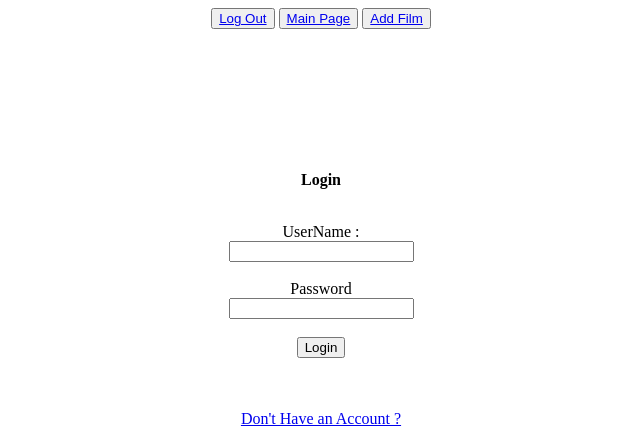
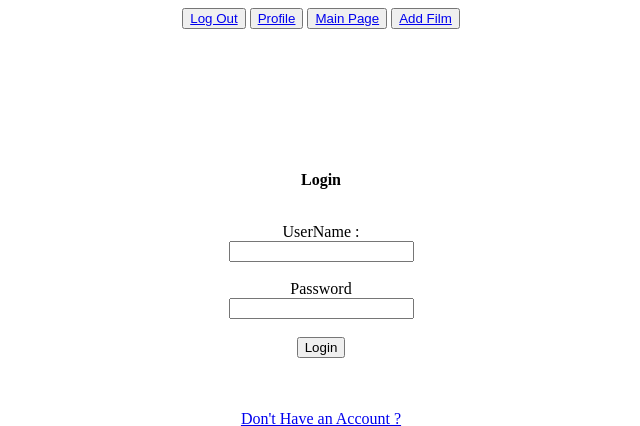
Before and after one commit to Amin-Rabbani/MovieStore, a PHP site: page /login.php in a window 1280 px wide. Shown: the top 426 px of the page, without its empty margins (319-959 px from the left). Run offline with PHP 8.4, Linux system fonts and the light colour scheme; the visitor is signed in with stand-in values (Sample User, id 1).

Commit message:
profile link added.

```diff
--- a/navbar.php
+++ b/navbar.php
@@ -6,6 +6,7 @@
 <body style="text-align: center">
     <?php if(isset($_SESSION['username'])) : ?>
     <button name="logout" id="logout"><a href="server.php?logout=true"> Log Out </a></button>
+    <button name="profile" id="profile"><a href="profile.php"> Profile </a></button>
     <?php endif ?>
     <button name="mainPage" id="mainPage"><a href="index.php"> Main Page </a></button>
     <?php if($_SESSION['role'] == "publisher") : ?>
```
